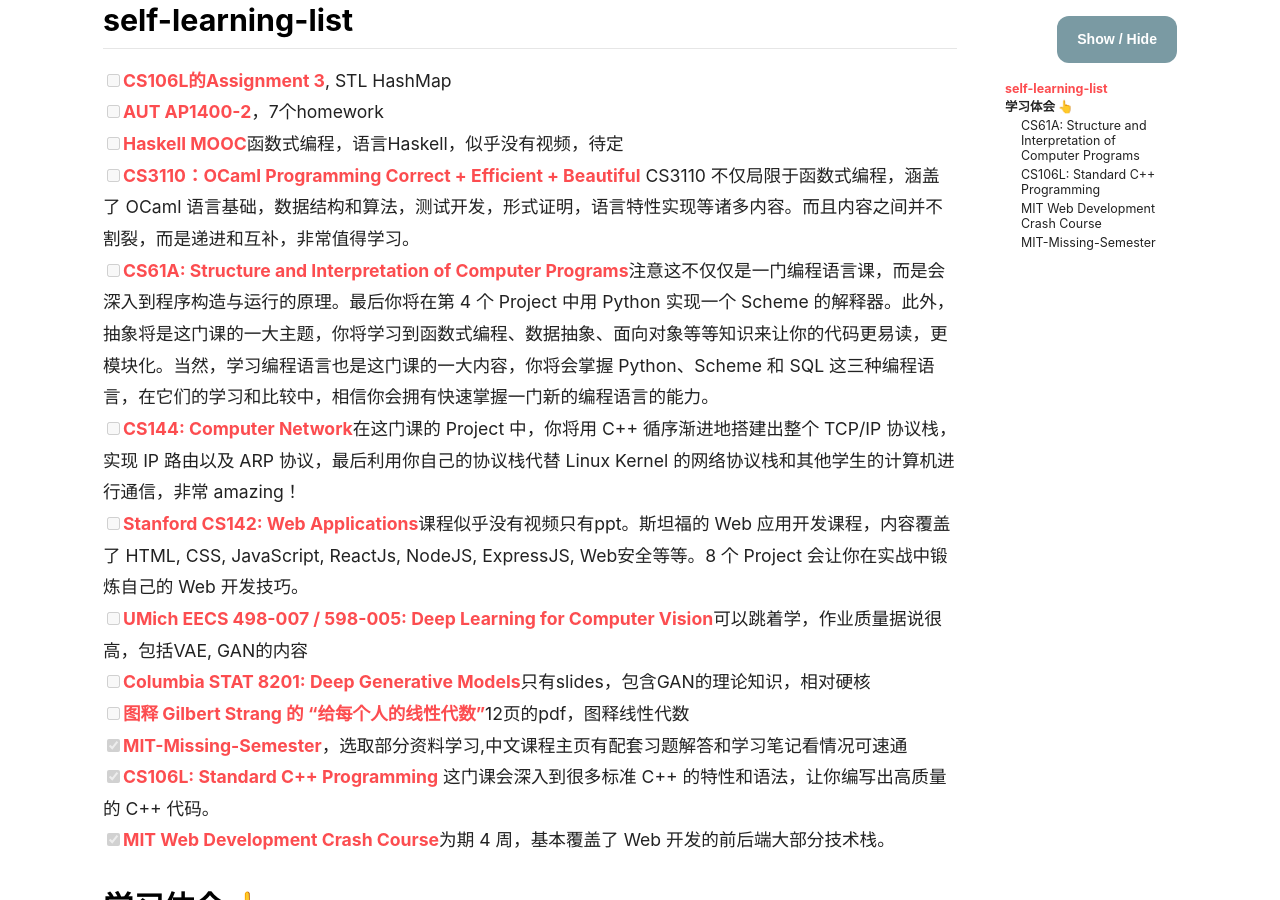
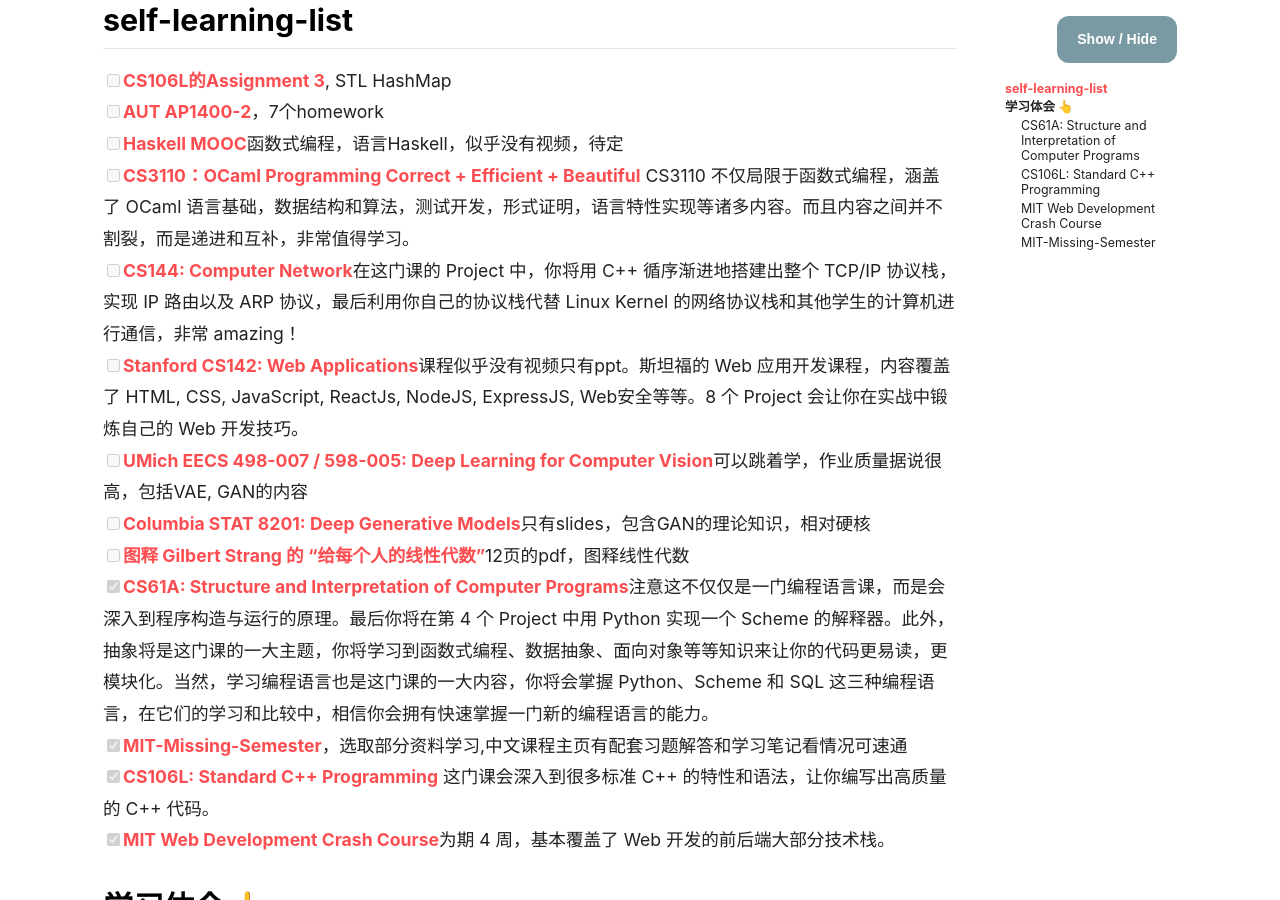
Before and after one commit to fangxuehouwuming/fangxuehouwuming.github.io, a Jekyll site: the page built from blog/todo.md, in a window 1280 px wide and 900 px high, scrolled down 223 px. Built offline with Jekyll 4.4.1, drawn with Linux system fonts in a browser that asks for light colours; nearby versions of some CDN libraries; comment, search, counter and statistics services are not loaded.

```diff
--- a/blog/todo.md
+++ b/blog/todo.md
@@ -12,12 +12,12 @@ aside:
 - [ ] [AUT AP1400-2](https://csdiy.wiki/%E7%BC%96%E7%A8%8B%E5%85%A5%E9%97%A8/AUT1400/)，7个homework
 - [ ] [Haskell MOOC](https://csdiy.wiki/%E7%BC%96%E7%A8%8B%E5%85%A5%E9%97%A8/Haskell-MOOC/)函数式编程，语言Haskell，似乎没有视频，待定
 - [ ] [CS3110：OCaml Programming Correct + Efficient + Beautiful](https://csdiy.wiki/%E7%BC%96%E7%A8%8B%E5%85%A5%E9%97%A8/CS3110/) CS3110 不仅局限于函数式编程，涵盖了 OCaml 语言基础，数据结构和算法，测试开发，形式证明，语言特性实现等诸多内容。而且内容之间并不割裂，而是递进和互补，非常值得学习。
-- [ ] [CS61A: Structure and Interpretation of Computer Programs](https://csdiy.wiki/%E7%BC%96%E7%A8%8B%E5%85%A5%E9%97%A8/CS61A/)注意这不仅仅是一门编程语言课，而是会深入到程序构造与运行的原理。最后你将在第 4 个 Project 中用 Python 实现一个 Scheme 的解释器。此外，抽象将是这门课的一大主题，你将学习到函数式编程、数据抽象、面向对象等等知识来让你的代码更易读，更模块化。当然，学习编程语言也是这门课的一大内容，你将会掌握 Python、Scheme 和 SQL 这三种编程语言，在它们的学习和比较中，相信你会拥有快速掌握一门新的编程语言的能力。
 - [ ] [CS144: Computer Network](https://csdiy.wiki/%E8%AE%A1%E7%AE%97%E6%9C%BA%E7%BD%91%E7%BB%9C/CS144/)在这门课的 Project 中，你将用 C++ 循序渐进地搭建出整个 TCP/IP 协议栈，实现 IP 路由以及 ARP 协议，最后利用你自己的协议栈代替 Linux Kernel 的网络协议栈和其他学生的计算机进行通信，非常 amazing！
 - [ ] [Stanford CS142: Web Applications](https://csdiy.wiki/Web%E5%BC%80%E5%8F%91/CS142/)课程似乎没有视频只有ppt。斯坦福的 Web 应用开发课程，内容覆盖了 HTML, CSS, JavaScript, ReactJs, NodeJS, ExpressJS, Web安全等等。8 个 Project 会让你在实战中锻炼自己的 Web 开发技巧。
 - [ ] [UMich EECS 498-007 / 598-005: Deep Learning for Computer Vision](https://csdiy.wiki/%E6%B7%B1%E5%BA%A6%E5%AD%A6%E4%B9%A0/EECS498-007/)可以跳着学，作业质量据说很高，包括VAE, GAN的内容
 - [ ] [Columbia STAT 8201: Deep Generative Models](https://csdiy.wiki/%E6%9C%BA%E5%99%A8%E5%AD%A6%E4%B9%A0%E8%BF%9B%E9%98%B6/STAT8201/)只有slides，包含GAN的理论知识，相对硬核
 - [ ] [图释 Gilbert Strang 的 “给每个人的线性代数”](https://github.com/kenjihiranabe/The-Art-of-Linear-Algebra)12页的pdf，图释线性代数
+- [x] [CS61A: Structure and Interpretation of Computer Programs](https://csdiy.wiki/%E7%BC%96%E7%A8%8B%E5%85%A5%E9%97%A8/CS61A/)注意这不仅仅是一门编程语言课，而是会深入到程序构造与运行的原理。最后你将在第 4 个 Project 中用 Python 实现一个 Scheme 的解释器。此外，抽象将是这门课的一大主题，你将学习到函数式编程、数据抽象、面向对象等等知识来让你的代码更易读，更模块化。当然，学习编程语言也是这门课的一大内容，你将会掌握 Python、Scheme 和 SQL 这三种编程语言，在它们的学习和比较中，相信你会拥有快速掌握一门新的编程语言的能力。
 - [x] [MIT-Missing-Semester](https://csdiy.wiki/%E7%BC%96%E7%A8%8B%E5%85%A5%E9%97%A8/MIT-Missing-Semester/)，选取部分资料学习,中文课程主页有配套习题解答和学习笔记看情况可速通
 - [x] [CS106L: Standard C++ Programming](https://csdiy.wiki/%E7%BC%96%E7%A8%8B%E5%85%A5%E9%97%A8/CS106L/) 这门课会深入到很多标准 C++ 的特性和语法，让你编写出高质量的 C++ 代码。
 - [x] [MIT Web Development Crash Course](https://csdiy.wiki/Web%E5%BC%80%E5%8F%91/mitweb/)为期 4 周，基本覆盖了 Web 开发的前后端大部分技术栈。
```
